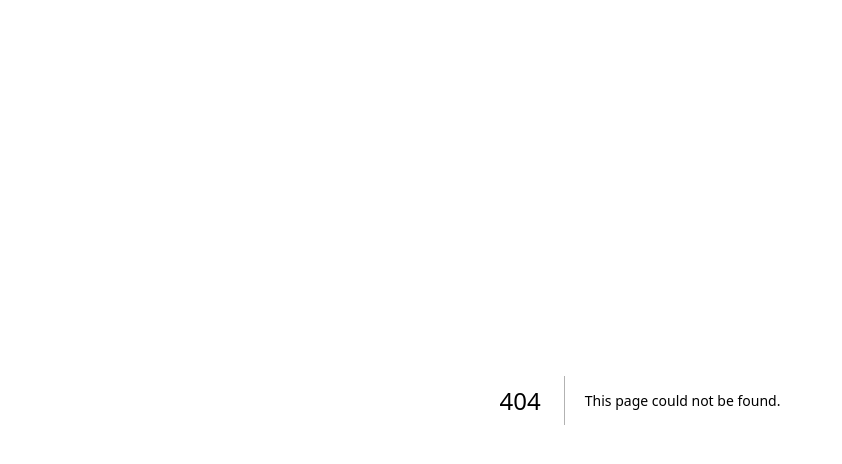
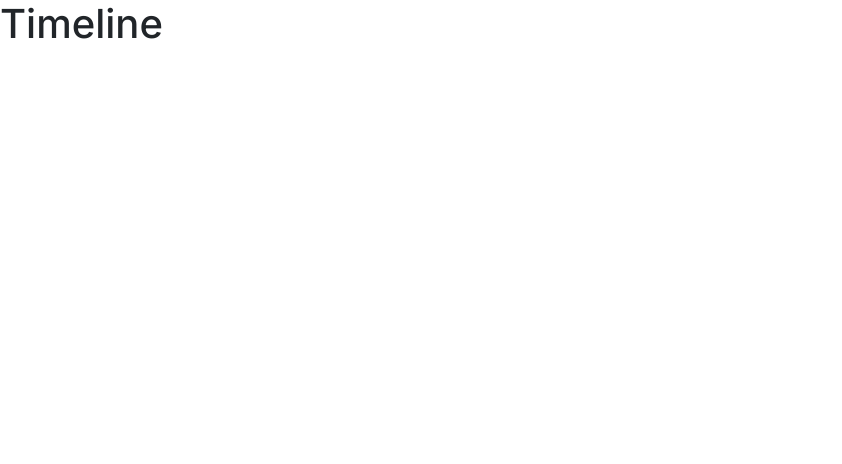
Before and after one commit to Alan-oliveir/CrypTwitter, a Next.js app in the folder dapp/: page /timeline in a window 1280 px wide. Before the commit this address had no page. Shown: the top 464 px of the page, without its empty margins (0-842 px from the left). Built offline with nearby package versions, Linux system fonts and the light colour scheme.

Commit message:
create timeline page

```diff
--- /dev/null
+++ b/dapp/src/app/timeline/page.js
@@ -0,0 +1,9 @@
+"use client";
+
+export default function Timeline() {
+  return (
+    <>
+      <h1>Timeline</h1>
+    </>
+  );
+}
```
